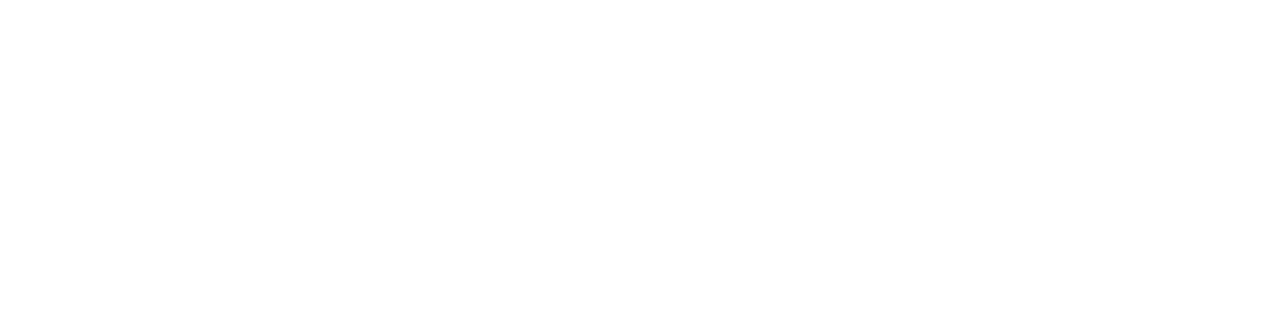
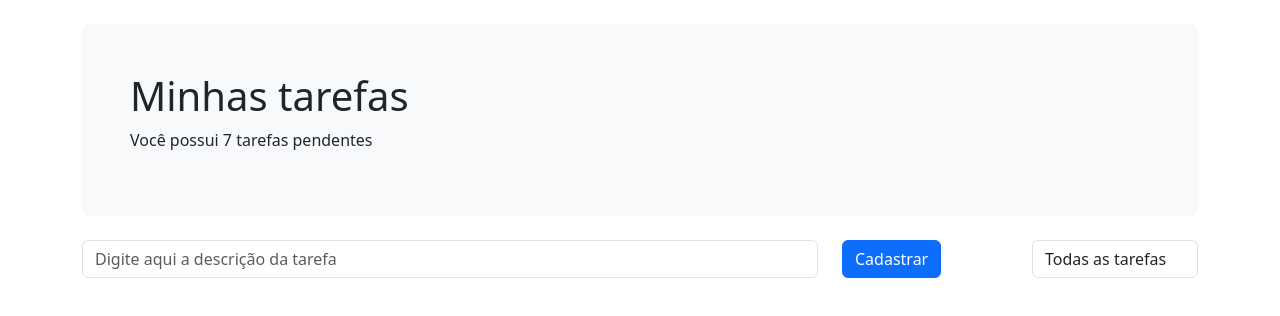
Before and after one commit to VitorV9/lista-tarefas-vue, a Vue app: page / in a window 1280 px wide. Shown: the top 316 px of the page. Built offline with nearby package versions, Linux system fonts and the light colour scheme.

Commit message:
feat: cria formulário base para listagem de tarefas

```diff
--- a/src/App.vue
+++ b/src/App.vue
@@ -2,6 +2,31 @@
 </script>
 
 <template>
+  <div class="container">
+    <header class="p-5 mb-4 mt-4 bg-light rounded-3">
+      <h1>Minhas tarefas</h1>
+      <p>
+        Você possui 7 tarefas pendentes
+      </p>
+    </header>
+    <form>
+      <div class="row">
+        <div class="col">
+          <input type="text" placeholder="Digite aqui a descrição da tarefa" class="form-control">
+        </div>
+        <div class="col-md-2">
+          <button type="submit" class="btn btn-primary">Cadastrar</button>
+        </div>
+        <div class="col-md-2">
+          <select class="form-control">
+            <option value="todas">Todas as tarefas</option>
+            <option value="pendentes">Pendentes</option>
+            <option value="finalizadas">Finalizadas</option>
+          </select>
+        </div>
+      </div>
+    </form>
+  </div>
 </template>
 
 <style scoped>
```
